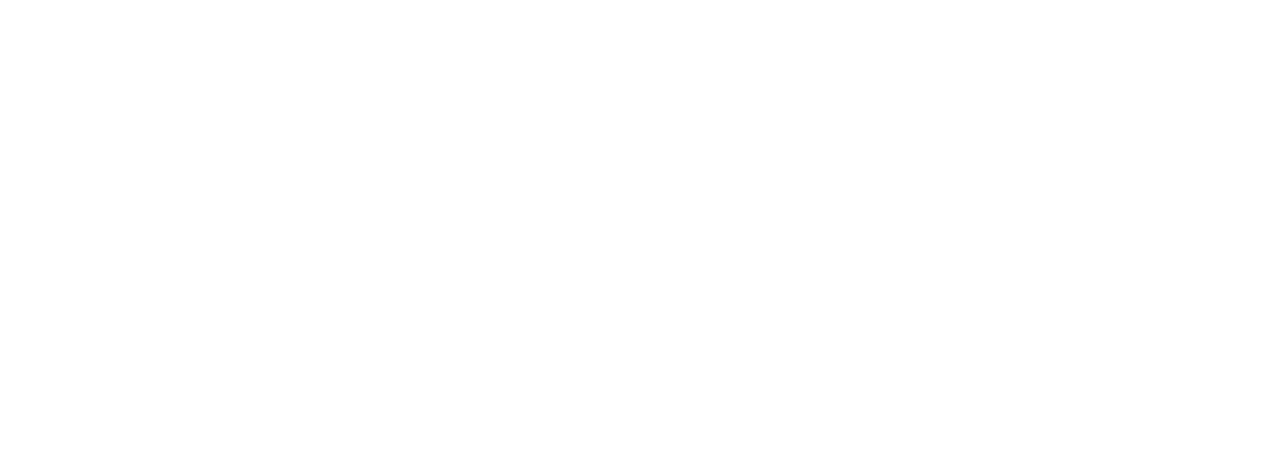
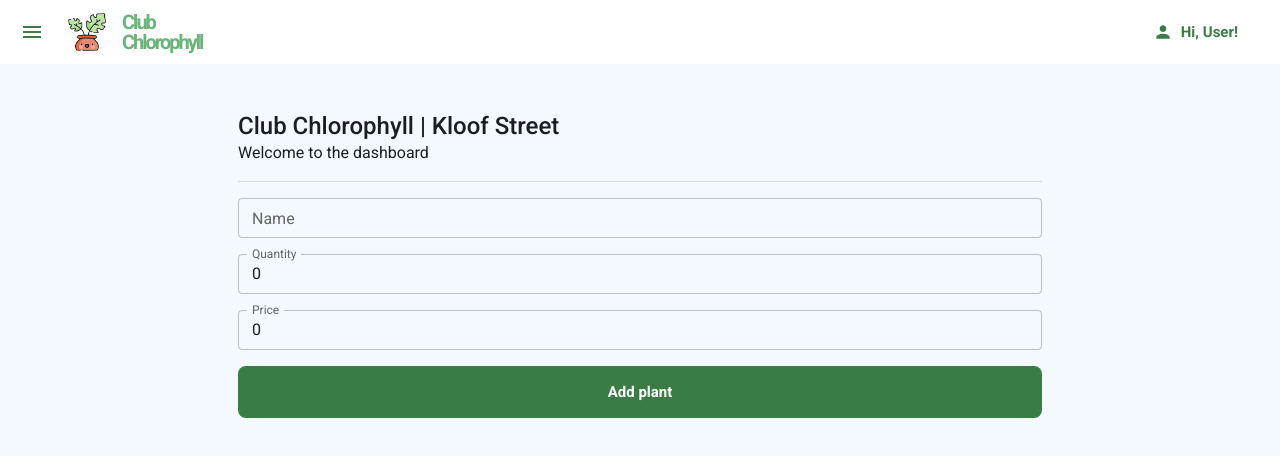
Before and after one commit to dominicaw/plant-shop-admin-dashboard, a React (Vite) app in the folder frontend/: page /add-plant in a window 1280 px wide. Before the commit this address had no page. Shown: the top 456 px of the page. Built offline with nearby package versions, Linux system fonts and the light colour scheme; sample sign-in values are in the browser's storage.

Commit message:
Add route for addPlant form, updating FE routing component

```diff
--- a/frontend/src/components/AddPlantForm/index.tsx
+++ b/frontend/src/components/AddPlantForm/index.tsx
@@ -1,4 +1,4 @@
-import { Stack, TextField } from '@mui/material'
+import { Button, Stack, TextField } from '@mui/material'
 import { convertPxToRem } from '../../utils'
 import { useState } from 'react'
 
@@ -52,6 +52,10 @@
           value={price}
           onChange={(e) => setPrice(Number(e.target.value))}
         />
+
+        <Button color='primary' variant='contained'>
+          Add plant
+        </Button>
       </Stack>
     </form>
   )
--- a/frontend/src/components/RedirectIfUnauthenticated/index.tsx
+++ b/frontend/src/components/RedirectIfUnauthenticated/index.tsx
@@ -1,14 +1,12 @@
-import { Navigate } from 'react-router-dom'
+import { Navigate, Outlet } from 'react-router-dom'
 import { useAuth } from '../../context/AuthContext'
 
-interface RedirectIfUnauthenticatedProps {
-  children: React.ReactNode
-}
-
-export default function RedirectIfUnauthenticated({
-  children,
-}: RedirectIfUnauthenticatedProps) {
+export default function RedirectIfUnauthenticated() {
   const { token } = useAuth()
 
-  return token ? children : <Navigate to='/' />
+  if (!token) {
+    return <Navigate to='/' replace />
+  }
+
+  return <Outlet />
 }
--- /dev/null
+++ b/frontend/src/pages/AddPlantPage/index.tsx
@@ -0,0 +1,19 @@
+import { Stack, Divider } from '@mui/material'
+import DashboardHeader from '../../components/DashboardHeader'
+import { defaultFullscreenPageStyling } from '../../theme'
+import AddPlantForm from '../../components/AddPlantForm'
+import Navigation from '../../components/Navigation'
+
+export default function AddPlantPage() {
+  return (
+    <Stack sx={{ ...defaultFullscreenPageStyling() }}>
+      <Navigation>
+        <Stack spacing={2}>
+          <DashboardHeader />
+          <Divider />
+          <AddPlantForm />
+        </Stack>
+      </Navigation>
+    </Stack>
+  )
+}
--- a/frontend/src/router/index.tsx
+++ b/frontend/src/router/index.tsx
@@ -3,6 +3,7 @@
 import RedirectIfUnauthenticated from '../components/RedirectIfUnauthenticated'
 import RedirectIfAuthenticated from '../components/RedirectIfAuthenticated'
 import DashboardPage from '../pages/DashboardPage'
+import AddPlantPage from '../pages/AddPlantPage'
 
 export default function Router() {
   return (
@@ -15,14 +16,10 @@
           </RedirectIfAuthenticated>
         }
       />
-      <Route
-        path='/dashboard'
-        element={
-          <RedirectIfUnauthenticated>
-            <DashboardPage />
-          </RedirectIfUnauthenticated>
-        }
-      />
+      <Route element={<RedirectIfUnauthenticated />}>
+        <Route path='/dashboard' element={<DashboardPage />} />
+        <Route path='/add-plant' element={<AddPlantPage />} />
+      </Route>
     </Routes>
   )
 }
--- a/frontend/src/utils/api.ts
+++ b/frontend/src/utils/api.ts
@@ -24,7 +24,7 @@
 )
 
 export interface Plant {
-  id: number
+  id: string
   name: string
   price: number
   quantity: number
--- a/package.json
+++ b/package.json
@@ -4,6 +4,7 @@
   "version": "0.0.0",
   "type": "module",
   "scripts": {
+    "predev": "npm i",
     "start": "concurrently \"cd frontend && npm run dev\" \"cd backend && npm run dev\""
   },
   "devDependencies": {
```
Also changed, not shown: 1 other file (tests, documents, lock files or other folders).
